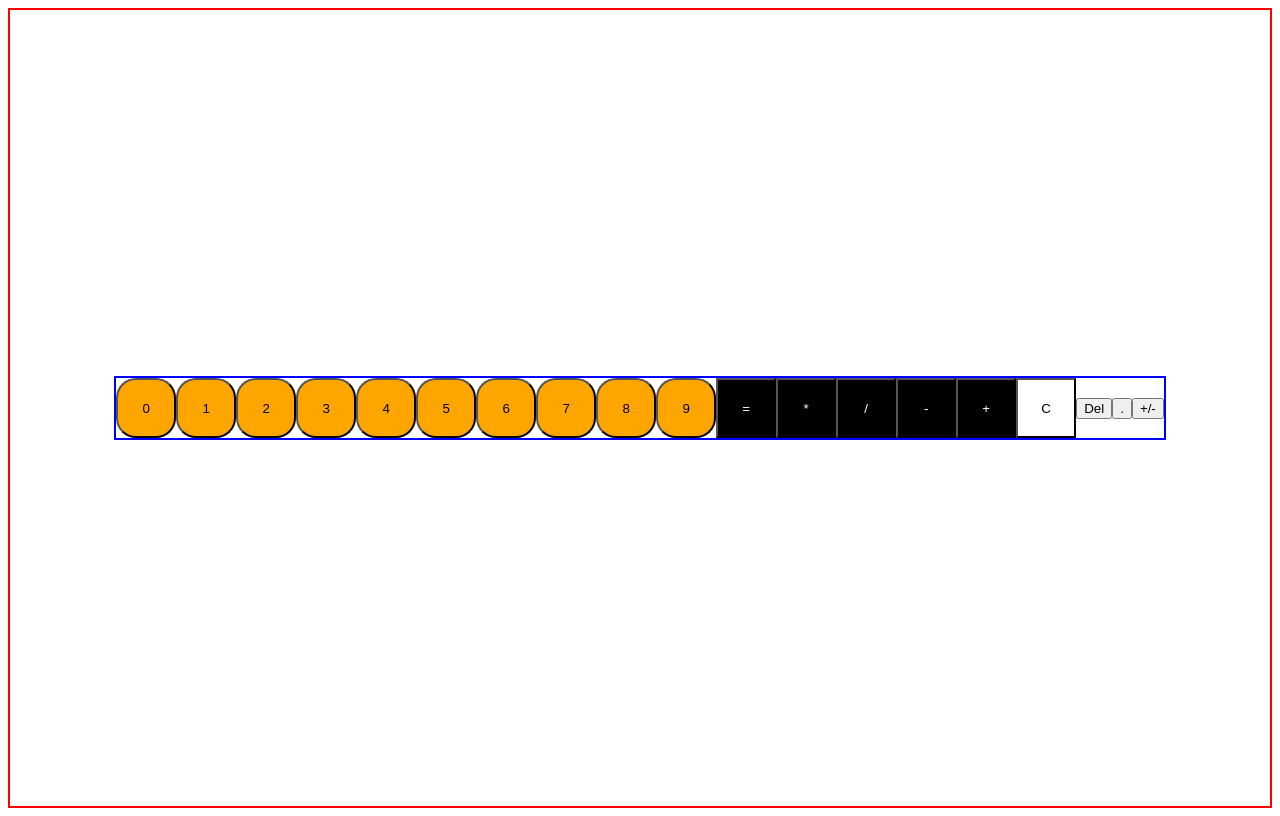
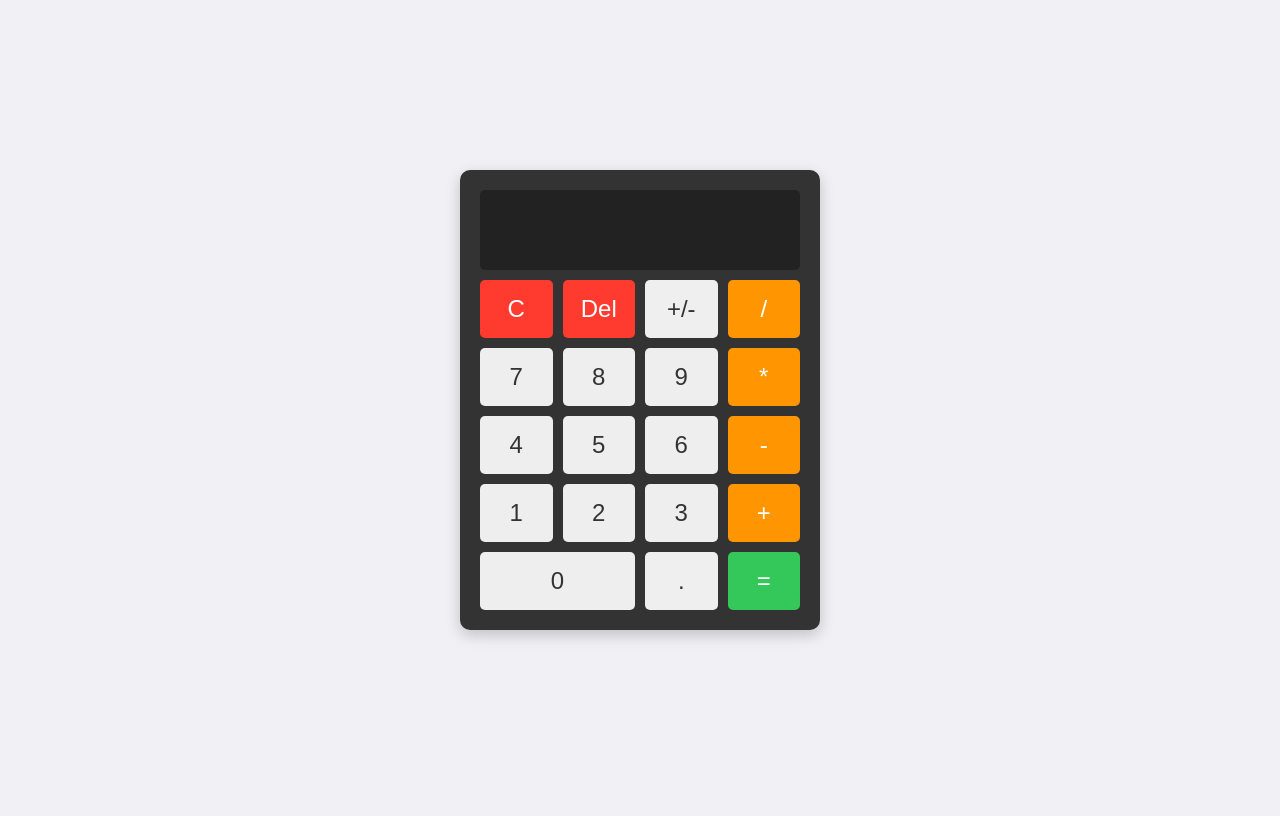
Before and after one commit to 314RS1GOR/Calculator, a plain HTML site: page index.html in a window 1280 px wide. Drawn offline with Linux system fonts and the light colour scheme.

Commit message:
Added UI

```diff
--- a/index.html
+++ b/index.html
@@ -3,37 +3,44 @@
 <head>
     <meta charset="UTF-8">
     <meta name="viewport" content="width=device-width, initial-scale=1.0">
-    <title>Calculator</title>
+    <title>A very sketchy calculator</title>
     <script src="./javascript.js" defer></script>
     <link rel="stylesheet" href="./stylesheet.css">
+    <link rel="icon" type="image/x-icon" href="./icons8-calculator-50.png">
 </head>
 <body>
+    <section class="whole-calculator">
+        <section class="calculatorTop">
+            <div class="display"></div>
+        </section>
 
-    <section class="calculatorTop">
-        <div class="display"></div>
-    </section>
+        <section class="calculator-buttons">
 
-    <section class="buttons">
-        <button id="0" class="number">0</button>
-        <button id="1" class="number">1</button>
-        <button id="2" class="number">2</button>
-        <button id="3" class="number">3</button>
-        <button id="4" class="number">4</button>
-        <button id="5" class="number">5</button>
-        <button id="6" class="number">6</button>
-        <button id="7" class="number">7</button>
-        <button id="8" class="number">8</button>
-        <button id="9" class="number">9</button>
-        <button id="=" class="equal">=</button>
-        <button id="*" class="operator">*</button>
-        <button id="/" class="operator">/</button>
-        <button id="-" class="operator">-</button>
-        <button id="+" class="operator">+</button>
-        <button id="clearing" class="clearing">C</button>
-        <button id="del" class="del">Del</button>
-        <button id=".">.</button>
-        <button id="negative">+/-</button>
+            <button id="clearing" class="grid-item clearing">C</button>
+            <button id="del" class="grid-item del">Del</button>
+            <button id="negative" class="grid-item">+/-</button>
+            <button id="/" class="grid-item operator">/</button>
 
+
+            <button id="7" class="grid-item number">7</button>
+            <button id="8" class="grid-item number">8</button>
+            <button id="9" class="grid-item number">9</button>
+            <button id="*" class="grid-item operator">*</button>
+
+            <button id="4" class="grid-item number">4</button>
+            <button id="5" class="grid-item number">5</button>
+            <button id="6" class="grid-item number">6</button>
+            <button id="-" class="grid-item operator">-</button>
+
+            <button id="1" class="grid-item number">1</button>
+            <button id="2" class="grid-item number">2</button>
+            <button id="3" class="grid-item number">3</button>
+            <button id="+" class="grid-item operator">+</button>
+
+            <button id="0" class="grid-item number zero">0</button>
+            <button id="." class="grid-item">.</button>
+            <button id="=" class="grid-item equal">=</button>
+        </section>
     </section>
 
 </body>
--- a/stylesheet.css
+++ b/stylesheet.css
@@ -1,4 +1,4 @@
-*{
+/* *{
     box-sizing: border-box;
 }
 
@@ -10,40 +10,149 @@ body{
     border: 2px solid red;
 }
 
-.calculatorTop{
-    display: flex;
+.display{
+    width: 200px;
+    background-color: lightseagreen;
 }
 
-/* .display{
-    background-color: grey;
+.whole-calculator{
+    display: flex;
+    flex-direction: column;
+    height: 500px;
+    flex-basis: 200px;
+    border: 2px solid purple;
+    justify-content: space-evenly;
+}
+
+.column-one, .column-two, .other, .special{
+    width: 200px;
+    border: 2px solid lime;
+    display: flex;
+    justify-content: space-around;
+}
+
+.column-one > button,
+.column-two > button{
+    background-color: orange;
+    border-radius: 10px;
+}
+
+.other>button{
+    background-color: black;
+    color: white;
+}
+
+.special{
+    justify-content: space-evenly;
+    border: 2px solid blue;
+}
+
+bottom{
+    display: flex;
 } */
 
-.buttons{
+/* Style de base pour le body */
+/* Style de base pour le body */
+
+body {
     display: flex;
     justify-content: center;
     align-items: center;
-    border: 2px solid blue;
-    flex-grow: 0;
+    min-height: 100vh;
+    background-color: #f0f0f5;
+    margin: 0;
+    font-family: Arial, sans-serif;
 }
 
-.number{
-    color: black;
-    background-color: orange;
-    height: 60px;
-    width: 60px;
-    border-radius: 20px;
+/* Conteneur principal de la calculatrice */
+.whole-calculator {
+    background-color: #333;
+    padding: 20px;
+    border-radius: 10px;
+    box-shadow: 0 5px 15px rgba(0, 0, 0, 0.2);
+    width: 320px;
+    display: grid;
+    gap: 10px;
 }
 
-.operator, .equal{
-    background-color: black;
-    color: white;
-    height: 60px;
-    width: 60px;
+/* Affichage (écran) de la calculatrice */
+.display {
+    background-color: #222;
+    color: #fff;
+    font-size: 2rem;
+    padding: 10px;
+    border-radius: 5px;
+    text-align: right;
+    min-height: 60px;
+    display: flex;
+    align-items: center;
+    justify-content: flex-end;
 }
 
-.clearing{
-    background-color: white;
-    color: black;
-    height: 60px;
-    width: 60px;
+/* Grille de boutons */
+.calculator-buttons {
+    display: grid;
+    gap: 10px;
+    grid-template-columns: repeat(4, 1fr);
 }
+
+/* Style général des boutons */
+.grid-item {
+    font-size: 1.5rem;
+    padding: 15px;
+    border: none;
+    border-radius: 5px;
+    cursor: pointer;
+    transition: background-color 0.2s ease;
+    color: #333;
+}
+
+/* Style pour les boutons numériques */
+.number {
+    background-color: #eee;
+}
+
+/* Style pour le bouton zéro, qui prend deux colonnes */
+.zero {
+    grid-column: span 2;
+}
+
+/* Style des boutons d'opérateurs */
+.operator {
+    background-color: #ff9500;
+    color: #fff;
+}
+
+/* Style du bouton égal */
+.equal {
+    background-color: #34c759;
+    color: #fff;
+}
+
+/* Style pour les boutons spéciaux */
+.clearing,
+.del {
+    background-color: #ff3b30;
+    color: #fff;
+}
+
+/* Effet au survol des boutons */
+.grid-item:hover {
+    background-color: #ddd;
+}
+
+/* Effet spécifique au survol des opérateurs */
+.operator:hover {
+    background-color: #ffa500;
+}
+
+/* Effet spécifique au survol du bouton égal */
+.equal:hover {
+    background-color: #28a745;
+}
+
+/* Effet spécifique au survol des boutons de suppression */
+.clearing:hover,
+.del:hover {
+    background-color: #ff6b6b;
+}
```
